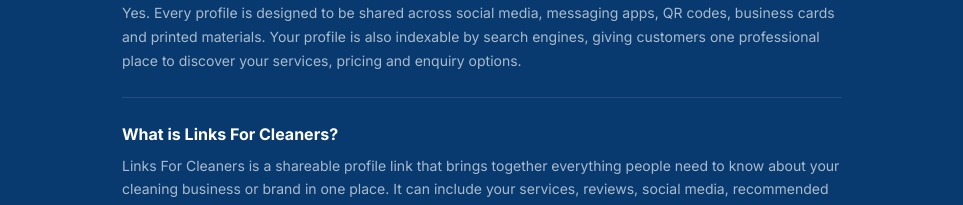
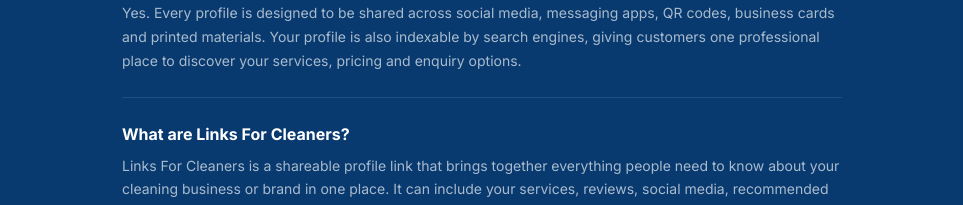
Before and after one commit to 1nn4a/iwa, a React (Vite) app: page /en/links-for-cleaners in a window 1280 px wide. Shown: the part 1560-1765 px from the top of the page, without its empty margins (158-1121 px from the left). Built offline with nearby package versions, Linux system fonts and the light colour scheme.

Commit message:
SEO WORK pt2

```diff
--- a/src/pages/LinksForCleaners.tsx
+++ b/src/pages/LinksForCleaners.tsx
@@ -343,7 +343,7 @@
         a: "Yes. Every profile is designed to be shared across social media, messaging apps, QR codes, business cards and printed materials. Your profile is also indexable by search engines, giving customers one professional place to discover your services, pricing and enquiry options."
       },
       {
-        q: "What is Links For Cleaners?",
+        q: "What are Links For Cleaners?",
         a: (
           <>
             Links For Cleaners is a shareable profile link that brings together everything people need to know about your cleaning business or brand in one place. It can include your services, reviews, social media, recommended products and enquiry options, making it easier for potential customers to discover, trust and contact you. It's designed for cleaning professionals and creators across England, Scotland, Wales and Northern Ireland. You can secure your brand by visiting <a href="https://links.forcleaners.co.uk" className="lfc-faq-link">links.forcleaners.co.uk</a>.
```
